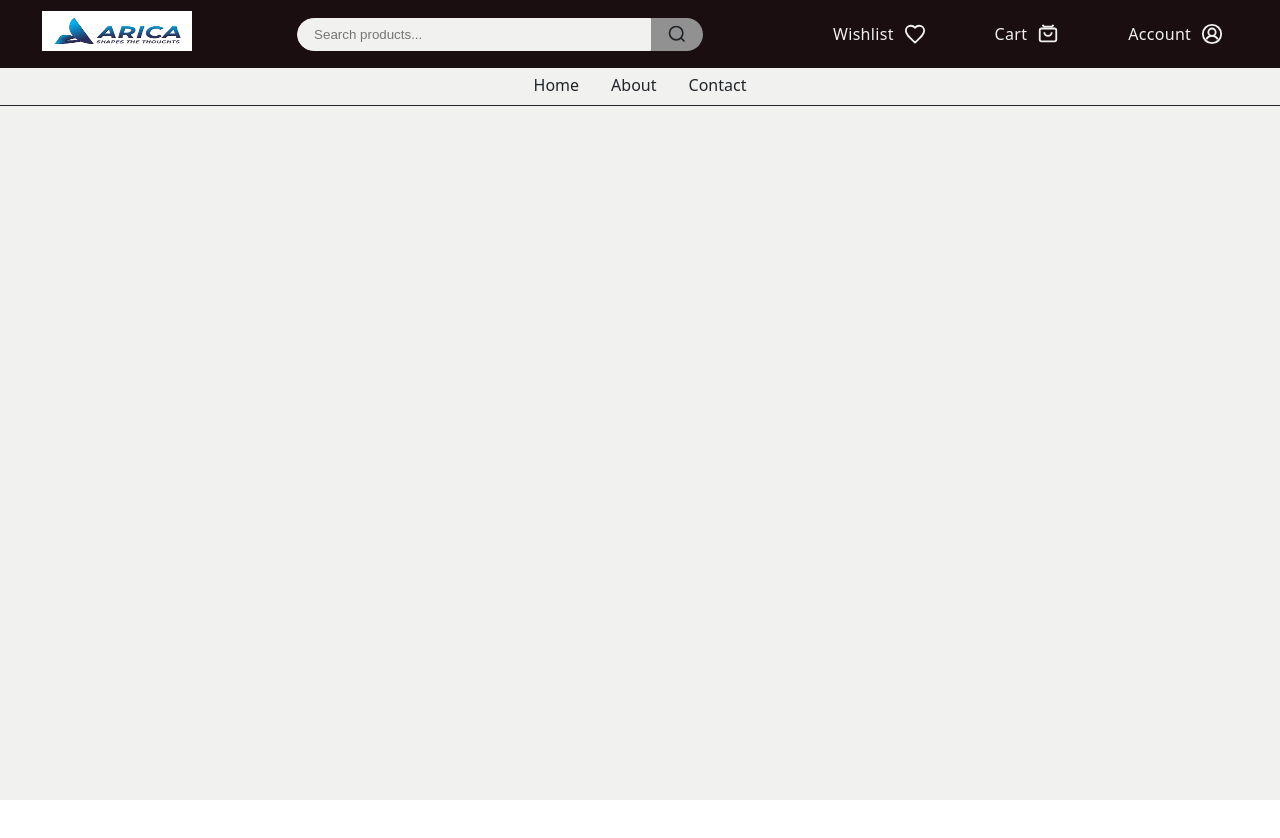
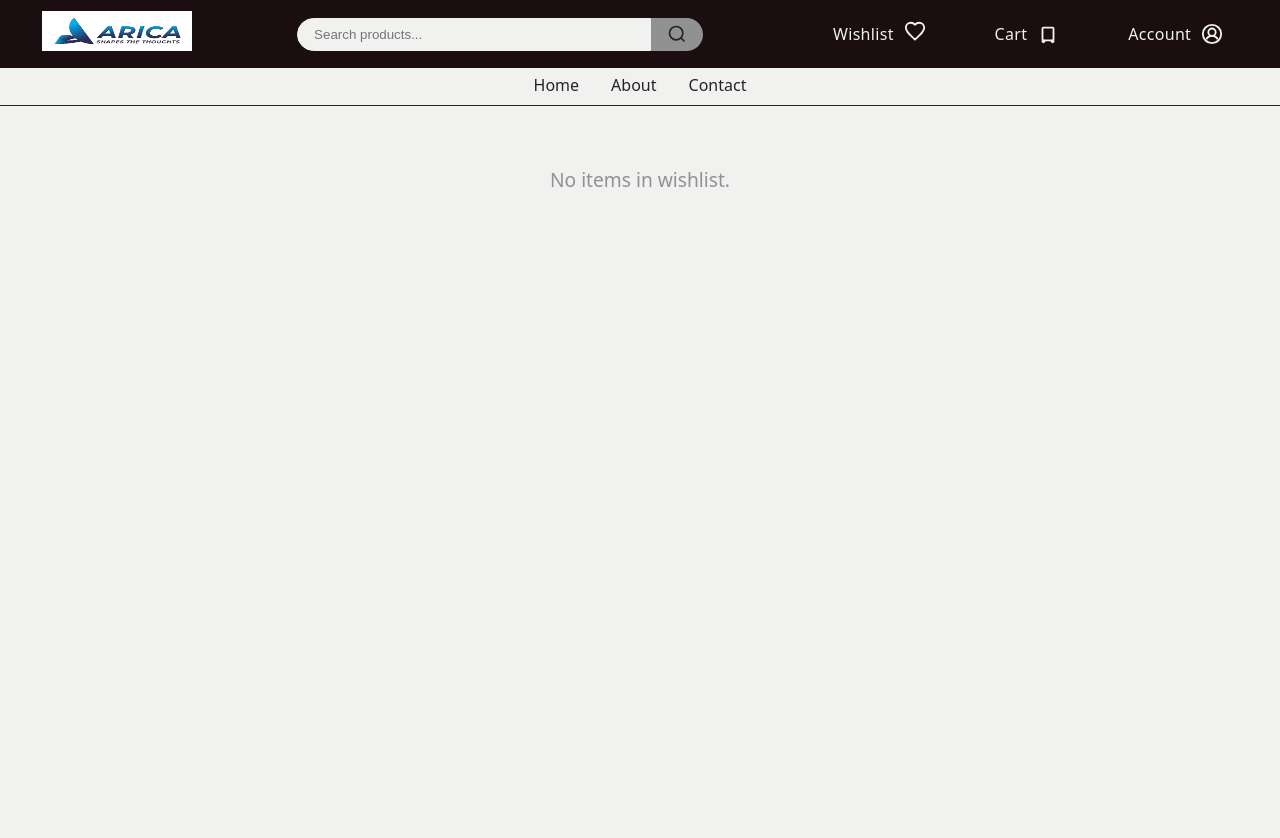
Before and after one commit to vivekbhat0120/HomeMade, a React (Vite) app: page /wishlist in a window 1280 px wide. Shown: the top 838 px of the page. Before the commit the page ends 800 px from the top, so only its background shows below. Built offline with nearby package versions, Linux system fonts and the light colour scheme.

Commit message:
working on wishlist

```diff
--- a/src/App.jsx
+++ b/src/App.jsx
@@ -1,23 +1,30 @@
-import { useState } from 'react'
+import { useState } from 'react';
 import './App.css';
 import Header from './components/Header';
 import Navbar from './components/Navbar';
 import Home from './pages/Home';
 import ProductDetail from './pages/ProductDetail';
+import Wishlist from './pages/Wishlist';
+import Cart from './pages/Cart';
 import { BrowserRouter, Routes, Route } from 'react-router-dom';
+import { WishlistProvider } from './context/WishlistContext';
 
 function App() {
   const [searchQuery, setSearchQuery] = useState("");
   return (
+    <WishlistProvider>
       <BrowserRouter>
         <Header searchQuery={searchQuery} setSearchQuery={setSearchQuery} />
-      <Navbar />
         <Routes>
           <Route path="/" element={<Home searchQuery={searchQuery} />} />
           <Route path="/product/:id" element={<ProductDetail />} />
+          <Route path="/wishlist" element={<Wishlist />} />
+          <Route path="/cart" element={<Cart />} />
         </Routes>
+        <Navbar />
       </BrowserRouter>
+    </WishlistProvider>
   );
 }
 
-export default App
+export default App;
--- a/src/components/Header.jsx
+++ b/src/components/Header.jsx
@@ -1,7 +1,12 @@
 import React from 'react';
+import { Link } from 'react-router-dom';
 import './../styles/header.scss';
+import { useWishlist } from '../context/WishlistContext';
 
-const Header = ({ searchQuery, setSearchQuery }) => (
+const Header = ({ searchQuery, setSearchQuery }) => {
+  const { wishlist } = useWishlist();
+
+  return (
     <header className="header">
       <div className="header__logo">
         <img src="/src/assets/images/logo.png" alt="Logo" />
@@ -18,20 +23,29 @@ const Header = ({ searchQuery, setSearchQuery }) => (
         </button>
       </form>
       <div className="header__actions">
-      <button className="header__icon" aria-label="Wishlist"><h2>Wishlist</h2>
-        {/* Heart (Wishlist) - Modern outlined heart */}
+        <Link to="/wishlist" className="header__icon" aria-label="Wishlist" style={{ position: 'relative' }}>
+          <h2>Wishlist</h2>
+          <span style={{position: 'relative', display: 'inline-block'}}>
             <svg width="22" height="22" fill="none" stroke="currentColor" strokeWidth="2" viewBox="0 0 24 24"><path d="M12 21.35l-1.45-1.32C5.4 15.36 2 12.28 2 8.5 2 5.42 4.42 3 7.5 3c1.74 0 3.41 0.81 4.5 2.09C13.09 3.81 14.76 3 16.5 3 19.58 3 22 5.42 22 8.5c0 3.78-3.4 6.86-8.55 11.54L12 21.35z"/></svg>
-      </button>
-      <button className="header__icon" aria-label="Cart"><h2>Cart</h2>
-        {/* Shopping Bag (Cart) - Modern bag icon */}
-        <svg width="22" height="22" fill="none" stroke="currentColor" strokeWidth="2" viewBox="0 0 24 24"><path d="M6 2l1.5 2h9L18 2"/><rect x="3" y="6" width="18" height="14" rx="2"/><path d="M16 10a4 4 0 0 1-8 0"/></svg>
-      </button>
+            {wishlist.length > 0 && (
+              <span className="wishlist-count-badge">{wishlist.length}</span>
+            )}
+          </span>
+        </Link>
+        <Link to="/cart" className="header__icon" aria-label="Cart">
+          <h2>Cart</h2>
+          <svg width="22" height="22" fill="currentColor" viewBox="0 0 24 24">
+            <circle cx="7" cy="20" r="2"/>
+            <circle cx="17" cy="20" r="2"/>
+            <path d="M7 18h10V6H7v12zm0-14h10a2 2 0 0 1 2 2v12a2 2 0 0 1-2 2H7a2 2 0 0 1-2-2V6a2 2 0 0 1 2-2z"/>
+          </svg>
+        </Link>
         <button className="header__icon" aria-label="Account"><h2>Account</h2>
-        {/* User Circle (Account) - Modern user icon */}
           <svg width="22" height="22" fill="none" stroke="currentColor" strokeWidth="2" viewBox="0 0 24 24"><circle cx="12" cy="12" r="10"/><circle cx="12" cy="10" r="4"/><path d="M6 18c0-2.21 3.58-4 6-4s6 1.79 6 4"/></svg>
         </button>
       </div>
     </header>
   );
+};
 
 export default Header;
--- a/src/components/Product.jsx
+++ b/src/components/Product.jsx
@@ -2,21 +2,56 @@
 import React from 'react';
 import { useNavigate } from 'react-router-dom';
 import '../styles/product.scss';
+import { useWishlist } from '../context/WishlistContext';
 
-const Product = ({ id, name, price, image, shortDescription }) => {
+const Product = ({ id, name, price, image, shortDescription, className = '' }) => {
   const navigate = useNavigate();
+  const { wishlist, addToWishlist, removeFromWishlist } = useWishlist();
+
+  const isWished = wishlist.some(item => item.id === id);
 
   const handleClick = () => {
     navigate(`/product/${id}`);
   };
 
+  const handleWishClick = (e) => {
+    e.stopPropagation();
+    if (isWished) {
+      removeFromWishlist(id);
+    } else {
+      addToWishlist({ id, name, price, image, shortDescription });
+    }
+  };
+
   return (
-    <div className="product-card" onClick={handleClick}>
+    <div className={`product-card ${className}`.trim()} onClick={handleClick}>
       <img src={image} alt={name} className="product-image" />
       <div className="product-info">
         <h2 className="product-name">{name}</h2>
         <p className="product-description">{shortDescription}</p>
-        <div className="product-price">₹ {price}</div>
+        <div className="product-price-row">
+          <span
+            className={`product-icon-wish${isWished ? ' wished' : ''}`}
+            onClick={handleWishClick}
+            title={isWished ? 'Remove from Wishlist' : 'Add to Wishlist'}
+          >
+            {/* Heart Icon */}
+            {isWished ? (
+              <svg width="20" height="20" fill="var(--accent-color)" stroke="var(--accent-color)" strokeWidth="2" viewBox="0 0 24 24"><path d="M12 21.35l-1.45-1.32C5.4 15.36 2 12.28 2 8.5 2 5.42 4.42 3 7.5 3c1.74 0 3.41 0.81 4.5 2.09C13.09 3.81 14.76 3 16.5 3 19.58 3 22 5.42 22 8.5c0 3.78-3.4 6.86-8.55 11.54L12 21.35z"/></svg>
+            ) : (
+              <svg width="20" height="20" fill="none" stroke="currentColor" strokeWidth="2" viewBox="0 0 24 24"><path d="M12 21.35l-1.45-1.32C5.4 15.36 2 12.28 2 8.5 2 5.42 4.42 3 7.5 3c1.74 0 3.41 0.81 4.5 2.09C13.09 3.81 14.76 3 16.5 3 19.58 3 22 5.42 22 8.5c0 3.78-3.4 6.86-8.55 11.54L12 21.35z"/></svg>
+            )}
+          </span>
+          <span className="product-price">₹ {price}</span>
+          <span className="product-icon-cart" onClick={e => e.stopPropagation()} title="Add to Cart">
+            {/* Cart Icon */}
+            <svg width="20" height="20" fill="currentColor" viewBox="0 0 24 24">
+              <circle cx="7" cy="20" r="2"/>
+              <circle cx="17" cy="20" r="2"/>
+              <path d="M7 18h10V6H7v12zm0-14h10a2 2 0 0 1 2 2v12a2 2 0 0 1-2 2H7a2 2 0 0 1-2-2V6a2 2 0 0 1 2-2z"/>
+            </svg>
+          </span>
+        </div>
       </div>
     </div>
   );
--- /dev/null
+++ b/src/context/WishlistContext.jsx
@@ -0,0 +1,33 @@
+import React, { createContext, useContext, useState, useEffect } from 'react';
+
+const WishlistContext = createContext();
+
+export const WishlistProvider = ({ children }) => {
+  const [wishlist, setWishlist] = useState(() => {
+    const stored = localStorage.getItem('wishlist');
+    return stored ? JSON.parse(stored) : [];
+  });
+
+  useEffect(() => {
+    localStorage.setItem('wishlist', JSON.stringify(wishlist));
+  }, [wishlist]);
+
+  const addToWishlist = (product) => {
+    setWishlist((prev) => {
+      if (prev.find((item) => item.id === product.id)) return prev;
+      return [...prev, product];
+    });
+  };
+
+  const removeFromWishlist = (id) => {
+    setWishlist((prev) => prev.filter((item) => item.id !== id));
+  };
+
+  return (
+    <WishlistContext.Provider value={{ wishlist, addToWishlist, removeFromWishlist }}>
+      {children}
+    </WishlistContext.Provider>
+  );
+};
+
+export const useWishlist = () => useContext(WishlistContext);
--- /dev/null
+++ b/src/pages/Cart.jsx
@@ -0,0 +1,20 @@
+import React from 'react';
+import '../styles/cart.scss';
+
+const Cart = () => {
+  return (
+    <div className="cart-container">
+      <h1>My Cart</h1>
+      <ul className="cart-items">
+        {/* Example item */}
+        <li className="cart-item">
+          <span>Product Name</span>
+          <span>$Price</span>
+          <button className="cart-button">Remove</button>
+        </li>
+      </ul>
+    </div>
+  );
+};
+
+export default Cart;
--- /dev/null
+++ b/src/pages/Wishlist.jsx
@@ -0,0 +1,25 @@
+import React from 'react';
+import '../styles/wishlist.scss';
+import { useWishlist } from '../context/WishlistContext';
+import Product from '../components/Product';
+
+const Wishlist = () => {
+  const { wishlist, removeFromWishlist } = useWishlist();
+
+  return (
+    <div className="wishlist-container">
+      <h1>My Wishlist</h1>
+      {wishlist.length === 0 ? (
+        <div className="wishlist-empty">No items in wishlist.</div>
+      ) : (
+        <div className="wishlist-product-list">
+          {wishlist.map(item => (
+            <Product key={item.id} {...item} className="wishlist-product-card" />
+          ))}
+        </div>
+      )}
+    </div>
+  );
+};
+
+export default Wishlist;
--- /dev/null
+++ b/src/styles/cart.scss
@@ -0,0 +1,21 @@
+@use "./../styles/variable" as *;
+
+
+.cart-container {
+  background-color: var(--primary-color);
+  color: var(--white-color);
+  padding: 20px;
+}
+
+.cart-item {
+  border-bottom: 1px solid var(--secondary-color);
+  padding: 10px 0;
+}
+
+.cart-button {
+  background-color: var(--accent-color);
+  color: var(--white-color);
+  padding: 10px 20px;
+  border: none;
+  cursor: pointer;
+}
--- a/src/styles/product.scss
+++ b/src/styles/product.scss
@@ -79,4 +79,35 @@
   font-size: 1.1rem;
   font-weight: bold;
   color: var(--text-color);
+  min-width: 60px;
+  text-align: center;
+  margin: 0 !important;
 }
+
+.product-price-row {
+  display: flex;
+  align-items: center;
+  justify-content: center;
+  gap: 25px;
+  margin-top: 8px;
+}
+
+.product-icon-wish,
+.product-icon-cart {
+  display: flex;
+  align-items: center;
+  justify-content: center;
+  padding: 4px;
+  color: var(--text-color);
+  width: 32px;
+  height: 32px;
+  font-size: 1rem;
+  transition: background 0.2s;
+  cursor: pointer;
+}
+.product-icon-wish:hover {
+  color: #e63946;
+}
+.product-icon-cart:hover {
+  color: #0077b6;
+}
--- /dev/null
+++ b/src/styles/wishlist.scss
@@ -0,0 +1,94 @@
+@use "./../styles/variable" as *;
+
+.wishlist-container {
+  background-color: var(--secondary-color);
+  color: var(--text-color);
+  padding: 32px 0 48px 0;
+  min-height: 100vh;
+  display: flex;
+  flex-direction: column;
+  align-items: center;
+}
+
+.wishlist-container h1 {
+  text-align: center;
+  font-size: 2.2rem;
+  font-weight: 700;
+  margin-bottom: 32px;
+  color: var(--primary-color);
+  letter-spacing: 1px;
+}
+
+.wishlist-empty {
+  text-align: center;
+  font-size: 1.2rem;
+  margin-top: 40px;
+  color: var(--primary-color);
+}
+
+.wishlist-product-list {
+  display: grid;
+  grid-template-columns: repeat(auto-fit, minmax(220px, 1fr));
+  gap: 2px;
+  width: 100%;
+  max-width: 1200px;
+  margin: 0 auto;
+}
+
+.wishlist-product-card {
+  position: relative;
+  display: flex;
+  flex-direction: column;
+  align-items: center;
+  background: var(--white-color);
+  border-radius: 10px;
+  box-shadow: 0 4px 24px 0 rgba(0,0,0,0.08), 0 1.5px 4px 0 rgba(0,0,0,0.04);
+  padding: 12px;
+  transition: box-shadow 0.2s, transform 0.2s;
+  cursor: pointer;
+}
+
+.wishlist-product-card:hover {
+  box-shadow: 0 8px 32px 0 rgba(0,0,0,0.14), 0 2px 8px 0 rgba(0,0,0,0.08);
+  transform: translateY(-4px) scale(1.02);
+}
+
+.wishlist-remove-btn {
+  position: absolute;
+  top: 12px;
+  right: 12px;
+  background-color: var(--accent-color);
+  color: var(--white-color);
+  padding: 6px 16px;
+  border: none;
+  border-radius: 20px;
+  cursor: pointer;
+  font-size: 0.95rem;
+  font-weight: 500;
+  box-shadow: 0 2px 8px 0 rgba(0,0,0,0.08);
+  transition: background 0.2s, color 0.2s;
+  z-index: 2;
+}
+
+.wishlist-remove-btn:hover {
+  background-color: var(--primary-color);
+  color: var(--white-color);
+}
+
+@media (max-width: 600px) {
+  .wishlist-product-list {
+    grid-template-columns: 1fr;
+    gap: 18px;
+  }
+  .wishlist-container {
+    padding: 16px 0 32px 0;
+  }
+  .wishlist-product-card {
+    min-height: 320px;
+    padding: 10px 4px 18px 4px;
+  }
+}
+
+.wishlist-product-card .product-description {
+  color: var(--text-color);
+}
```
Also changed, not shown: src/styles/header.scss (+32 -0 lines). Lines whose indentation alone changed are shown as unchanged.
